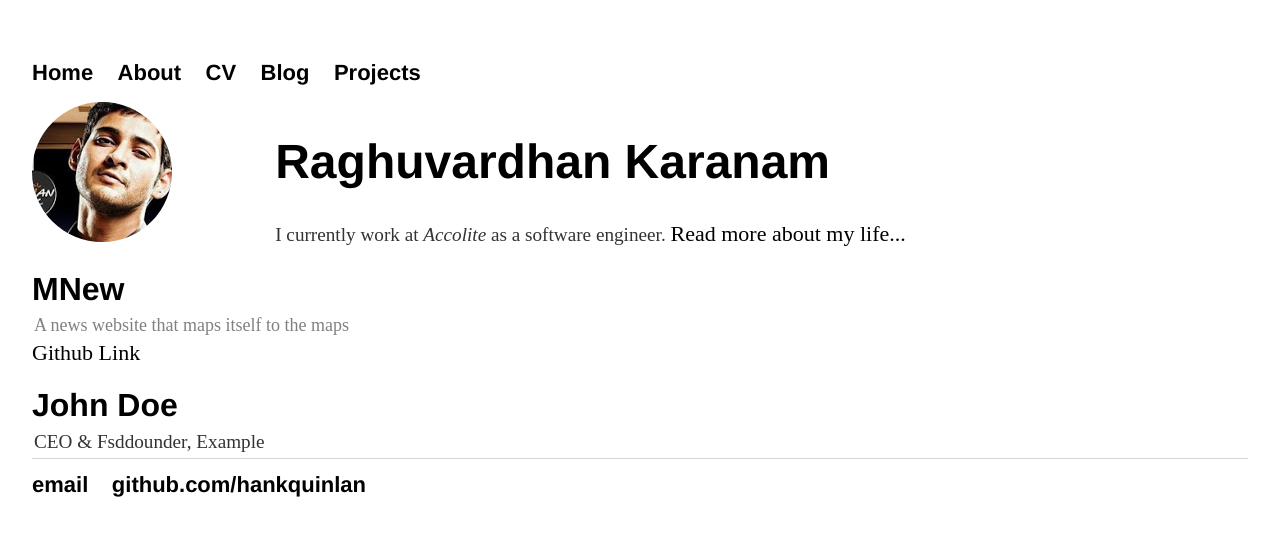
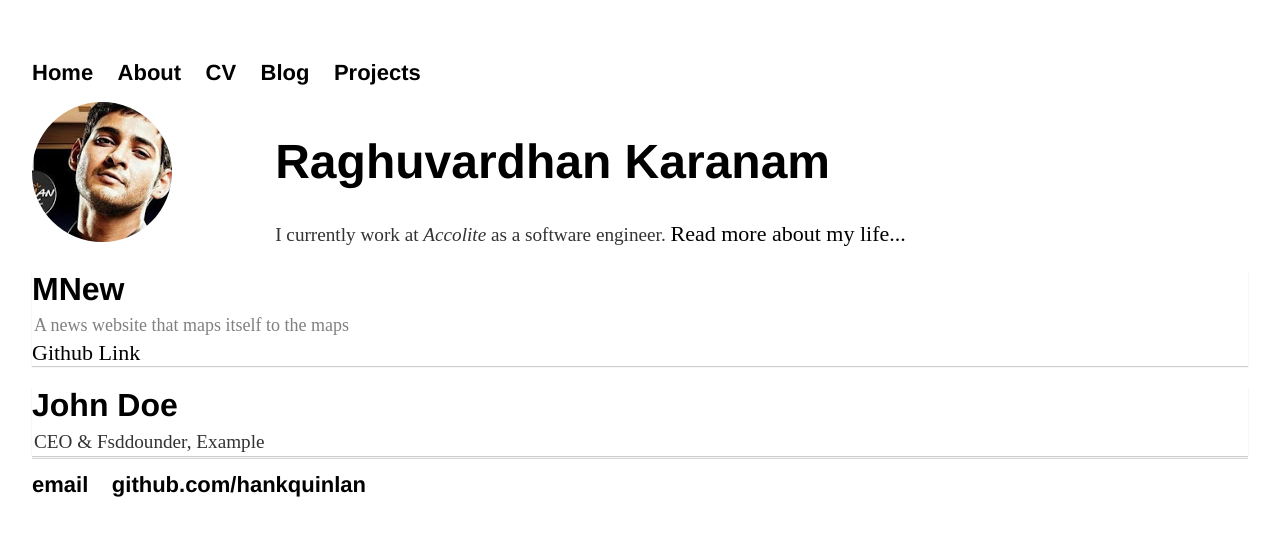
Before and after one commit to raghuvardhan/raghuvardhan.github.io, a Jekyll site: the page built from index.html, in a window 1280 px wide. Shown: the top 536 px of the page. Built offline with Jekyll 4.4.1, drawn with Linux system fonts in a browser that asks for light colours.

Commit message:
Update css/main.css

```diff
--- a/css/main.css
+++ b/css/main.css
@@ -50,7 +50,7 @@ img {
     margin: 2em;
 }
 .card {
-    box-shadow: 0 0px 1px 0 rgba(0, 0, 0, 0);
+    box-shadow: 0 1px 1px 0 rgba(0, 0, 0, 0.2);
     width:fill;
     margin: auto;
 }
```
